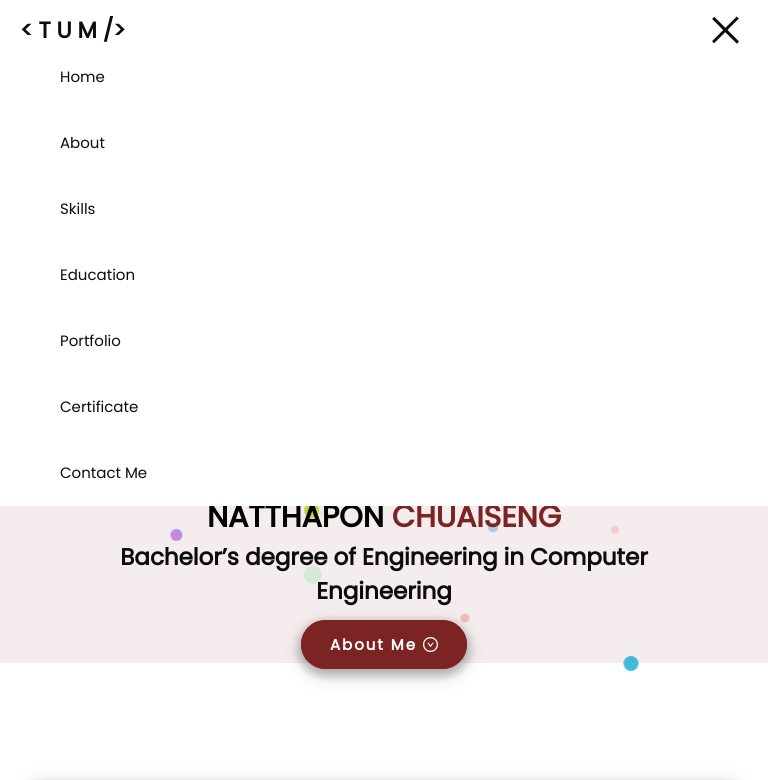
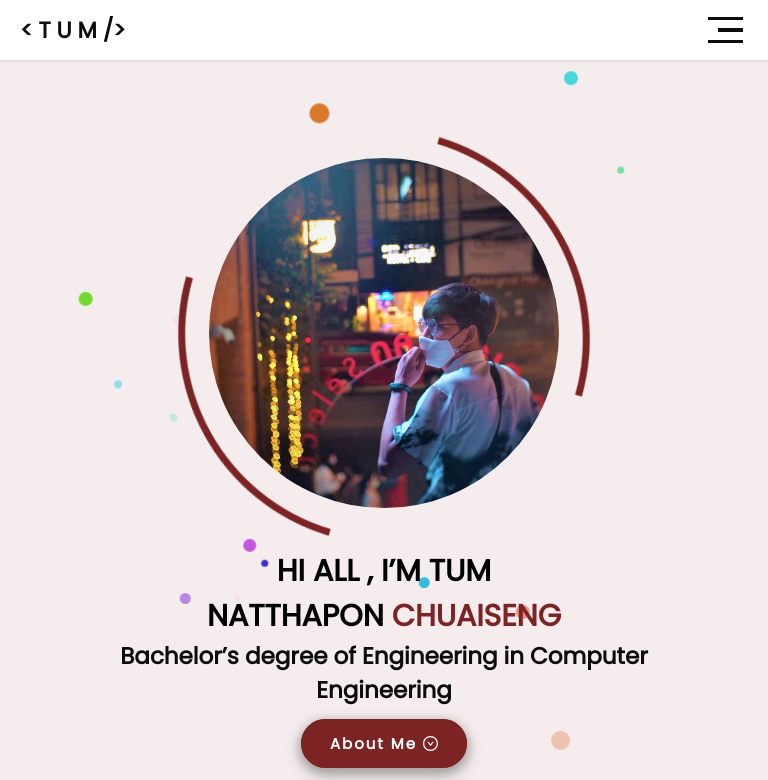
Before and after one commit to TUMnatthapon/Portfolio, a Next.js app: page / in a window 768 px wide. Shown: the top 780 px of the page. Built offline with nearby package versions, Linux system fonts and the light colour scheme.

Commit message:
Update Display

```diff
--- a/components/Navbar.tsx
+++ b/components/Navbar.tsx
@@ -2,7 +2,7 @@ import Link from "next/link";
 import { useState } from "react";
 
 const Header = () => {
-  const [menu, setMenu] = useState(false);
+  const [menu, setMenu] = useState(true);
   return (
     <>
       <div id="home" />
--- a/styles/home.scss
+++ b/styles/home.scss
@@ -130,7 +130,7 @@
       text-align: center;
       padding-left: 50px;
       padding-right: 50px;
-      height: 100%;
+      height: 100vh;
       &--greeting {
         margin-top: 5%;
         font-size: 30px;
```
